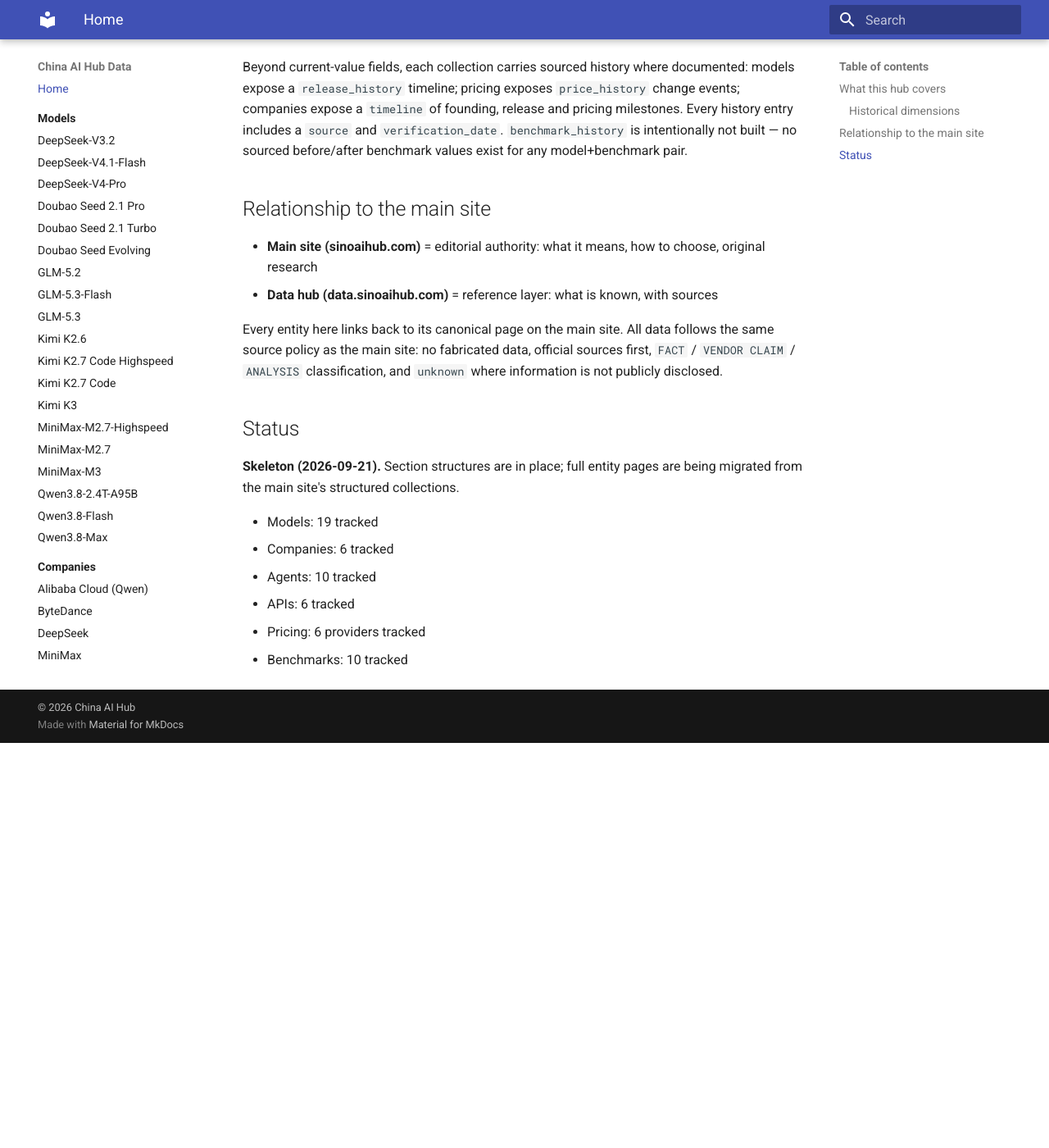
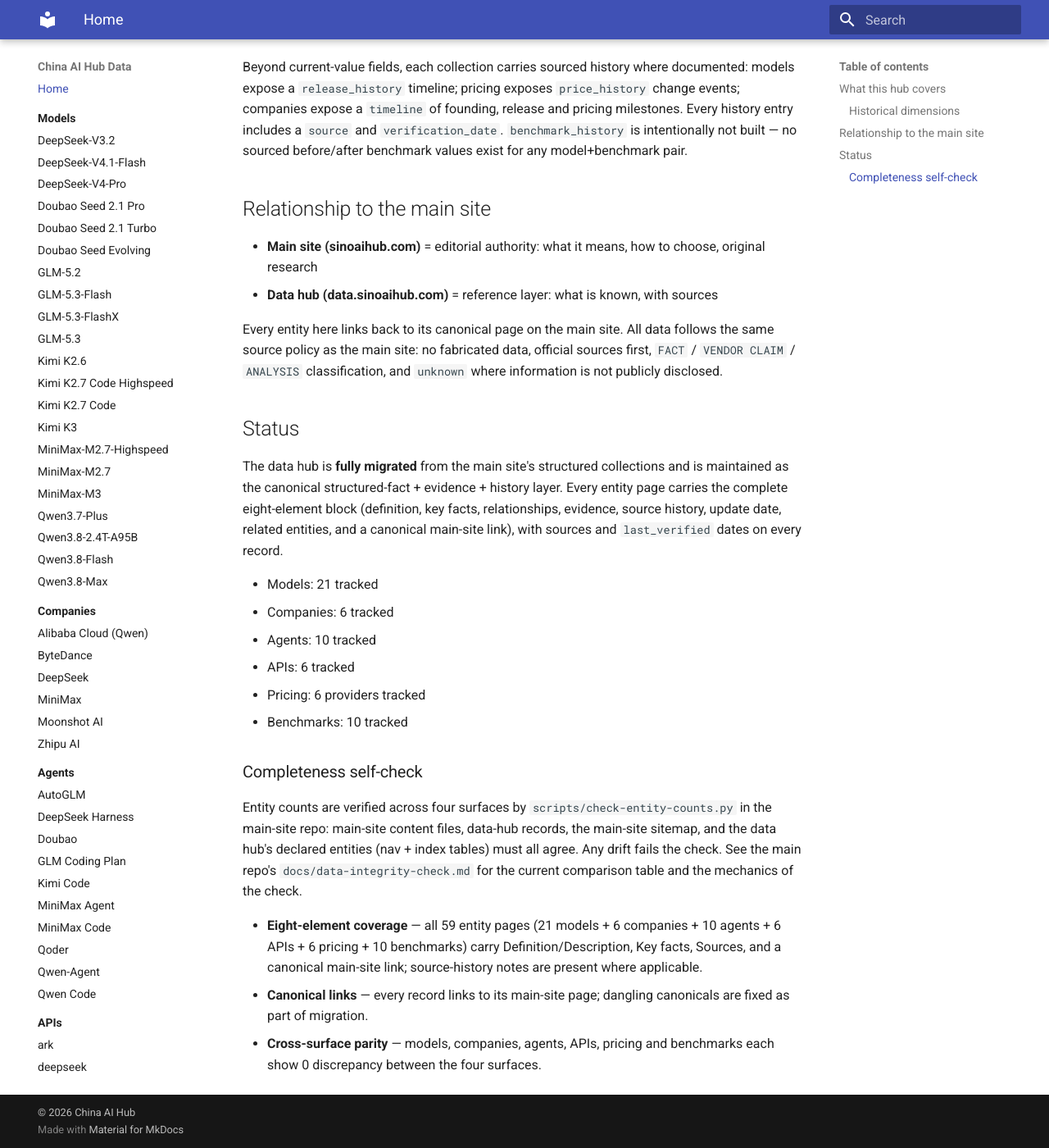
Before and after one commit to martinxionbiotech-max/china-ai-hub-data, an MkDocs documentation site: the page built from docs/index.md, in a window 1280 px wide and 1400 px high, scrolled down 779 px. Shown: the whole window at 82% size. Built offline with MkDocs 1.6.1 and Material for MkDocs 9.7.7, drawn with Linux system fonts in a browser that asks for light colours; before the commit the page ends 1685 px from its top, so only the background shows below that.

Commit message:
fix(2b-p0): 补齐 2 个未声明模型 + Data Hub 迁移完成声明
- mkdocs.yml Models nav 补 glm-5.3-flashx / qwen3.7-plus（19→21）
- docs/models/index.md Entities 表补两行
- docs/index.md：删 Skeleton 声明 → 正式状态 + 完整性自查节；Models 19→21 tracked
- README.md：去 future subdomain / planned data layer 迁移中措辞，标 data.sinoaihub.com 正式状态

```diff
--- a/docs/index.md
+++ b/docs/index.md
@@ -28,11 +28,19 @@
 
 ## Status
 
-**Skeleton (2026-09-21).** Section structures are in place; full entity pages are being migrated from the main site's structured collections.
+The data hub is **fully migrated** from the main site's structured collections and is maintained as the canonical structured-fact + evidence + history layer. Every entity page carries the complete eight-element block (definition, key facts, relationships, evidence, source history, update date, related entities, and a canonical main-site link), with sources and `last_verified` dates on every record.
 
-- Models: 19 tracked
+- Models: 21 tracked
 - Companies: 6 tracked
 - Agents: 10 tracked
 - APIs: 6 tracked
 - Pricing: 6 providers tracked
 - Benchmarks: 10 tracked
+
+### Completeness self-check
+
+Entity counts are verified across four surfaces by `scripts/check-entity-counts.py` in the main-site repo: main-site content files, data-hub records, the main-site sitemap, and the data hub's declared entities (nav + index tables) must all agree. Any drift fails the check. See the main repo's `docs/data-integrity-check.md` for the current comparison table and the mechanics of the check.
+
+- **Eight-element coverage** — all 59 entity pages (21 models + 6 companies + 10 agents + 6 APIs + 6 pricing + 10 benchmarks) carry Definition/Description, Key facts, Sources, and a canonical main-site link; source-history notes are present where applicable.
+- **Canonical links** — every record links to its main-site page; dangling canonicals are fixed as part of migration.
+- **Cross-surface parity** — models, companies, agents, APIs, pricing and benchmarks each show 0 discrepancy between the four surfaces.
--- a/mkdocs.yml
+++ b/mkdocs.yml
@@ -31,6 +31,7 @@
   - Doubao Seed Evolving: models/doubao-seed-evolving.md
   - GLM-5.2: models/glm-5.2.md
   - GLM-5.3-Flash: models/glm-5.3-flash.md
+  - GLM-5.3-FlashX: models/glm-5.3-flashx.md
   - GLM-5.3: models/glm-5.3.md
   - Kimi K2.6: models/kimi-k2.6.md
   - Kimi K2.7 Code Highspeed: models/kimi-k2.7-code-highspeed.md
@@ -39,6 +40,7 @@
   - MiniMax-M2.7-Highspeed: models/minimax-m2.7-highspeed.md
   - MiniMax-M2.7: models/minimax-m2.7.md
   - MiniMax-M3: models/minimax-m3.md
+  - Qwen3.7-Plus: models/qwen3.7-plus.md
   - Qwen3.8-2.4T-A95B: models/qwen3.8-2.4t-a95b.md
   - Qwen3.8-Flash: models/qwen3.8-flash.md
   - Qwen3.8-Max: models/qwen3.8-max.md
```
Also changed, not shown: README.md (+4 -4 lines), docs/models/index.md (+2 -0 lines).
